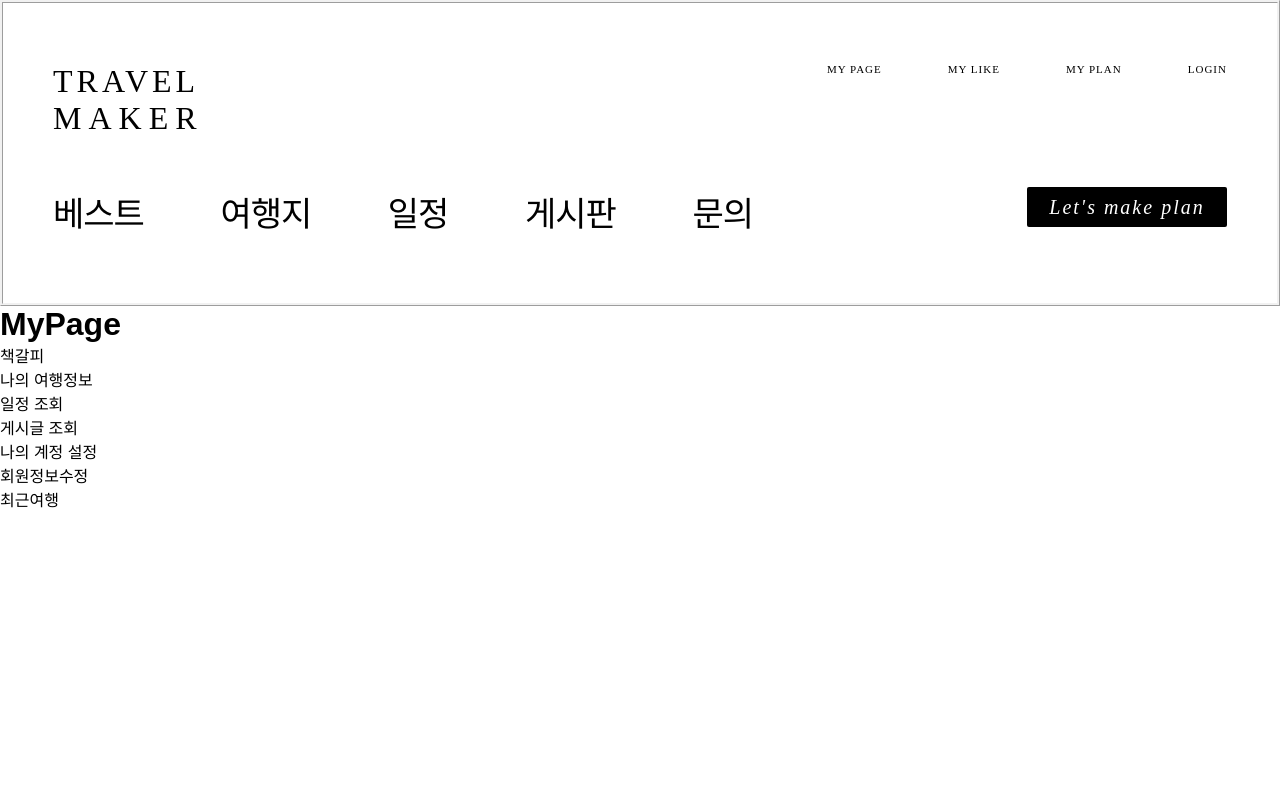
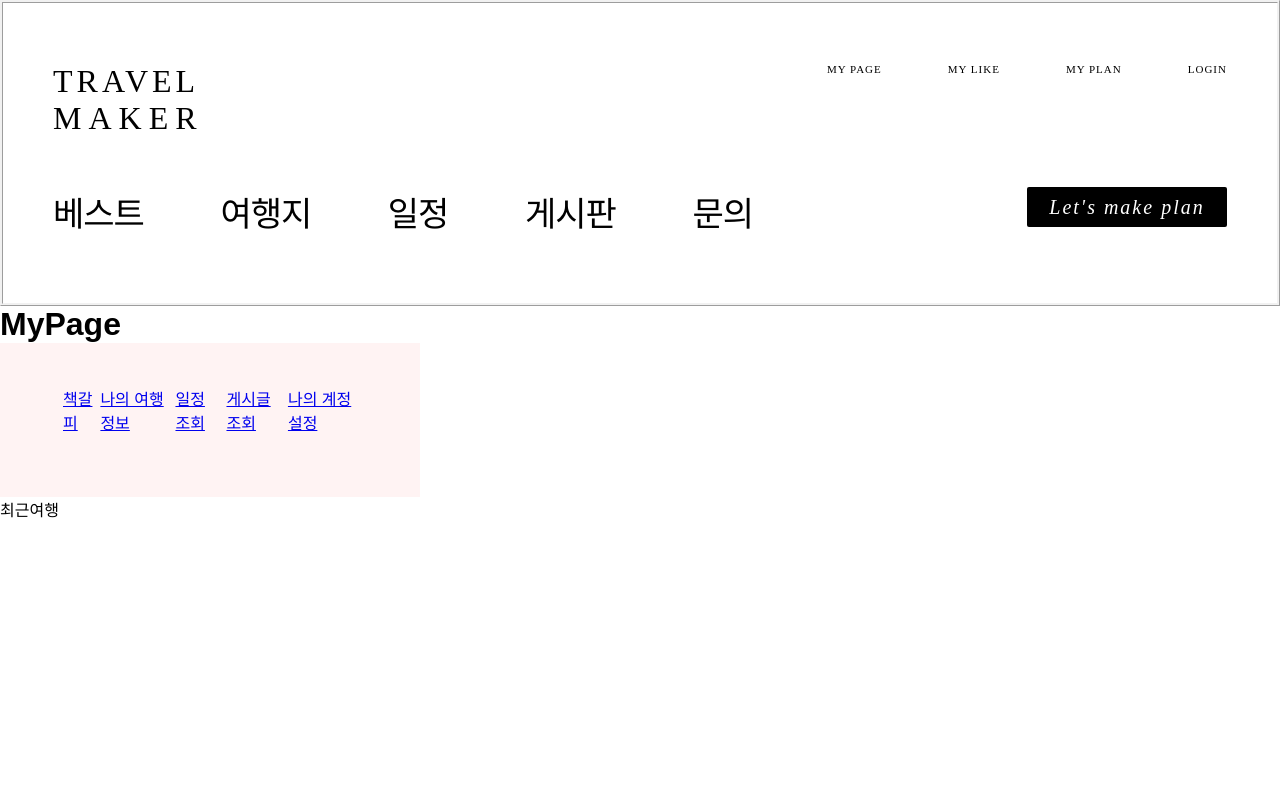
Before and after one commit to bgk614/Capstone-Design-travel-app-, a React (Create React App) app: page /mypage in a window 1280 px wide. Shown: the top 800 px of the page. Built offline with nearby package versions, Linux system fonts and the light colour scheme; a web font is replaced by a local one.

Commit message:
feat: MypageNav 추가

```diff
--- /dev/null
+++ b/src/components/MypageNav.jsx
@@ -0,0 +1,28 @@
+import React from "react"
+import { Link } from "react-router-dom";
+import '../styles/MypageNavStyle/MypageNav.css';
+
+export default function MypageNav() {
+    return (
+        <div>
+            <div className="MypageNav">
+                    <Link className="mypage-nav-link" to='/best'>
+                        책갈피
+                    </Link>
+                    <Link className="mypage-nav-link" to='/destinations'>
+                        나의 여행 정보
+                    </Link>
+                    <Link className="mypage-nav-link" to='/plan'>
+                        일정 조회
+                    </Link>
+                    <Link className="mypage-nav-link" to='/board'>
+                        게시글 조회
+                    </Link>
+
+                    <Link className="mypage-nav-link" to='/faq'>
+                        나의 계정 설정
+                    </Link>
+            </div>
+        </div>
+    );
+}
--- a/src/pages/BestPages/BestDestinationsPage.jsx
+++ b/src/pages/BestPages/BestDestinationsPage.jsx
@@ -1,5 +1,5 @@
 import React from 'react';
-import { Link } from "react-router-dom"
+// import { Link } from "react-router-dom"
 import BestNav from '../../components/Best/BestNav';
 import "../../styles/BestStyle/Best.css"
 import CityNavHorizontal from '../../components/CityNav/CityNavHorizontal';
--- a/src/pages/MyPages/MyPage.jsx
+++ b/src/pages/MyPages/MyPage.jsx
@@ -1,16 +1,18 @@
 import React from "react";
+import MypageNav from "../../components/MypageNav";
 
 export default function MyPage() {
     return (
         <div>
             <div>
                 <h1> MyPage </h1>
-                <div>책갈피</div>
+                <MypageNav />
+                {/* <div>책갈피</div>
                 <div>나의 여행정보</div>
                 <div>일정 조회</div>
                 <div>게시글 조회</div>
                 <div>나의 계정 설정</div>
-                <div>회원정보수정</div>
+                <div>회원정보수정</div> */}
             </div>
             <div>
                 <div>최근여행</div>
--- /dev/null
+++ b/src/styles/MypageNavStyle/MypageNav.css
@@ -0,0 +1,10 @@
+.MypageNav {
+    width: 300px;
+    display: flex;
+    background-color: rgb(255, 243, 243);
+    padding: 40px 60px 60px 60px;
+}
+
+.mypage-nav-link {
+    margin: 3px;
+}
```
